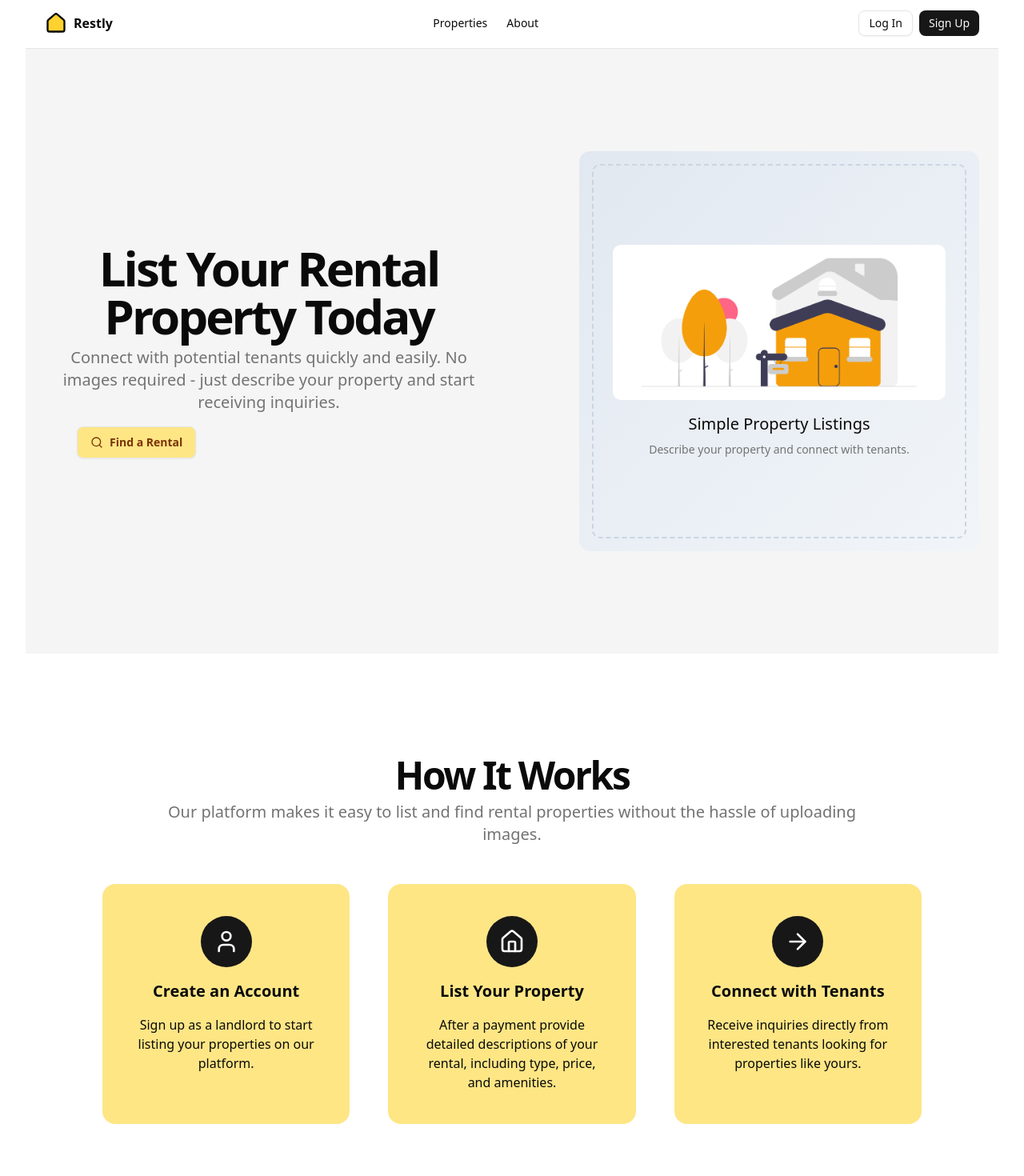
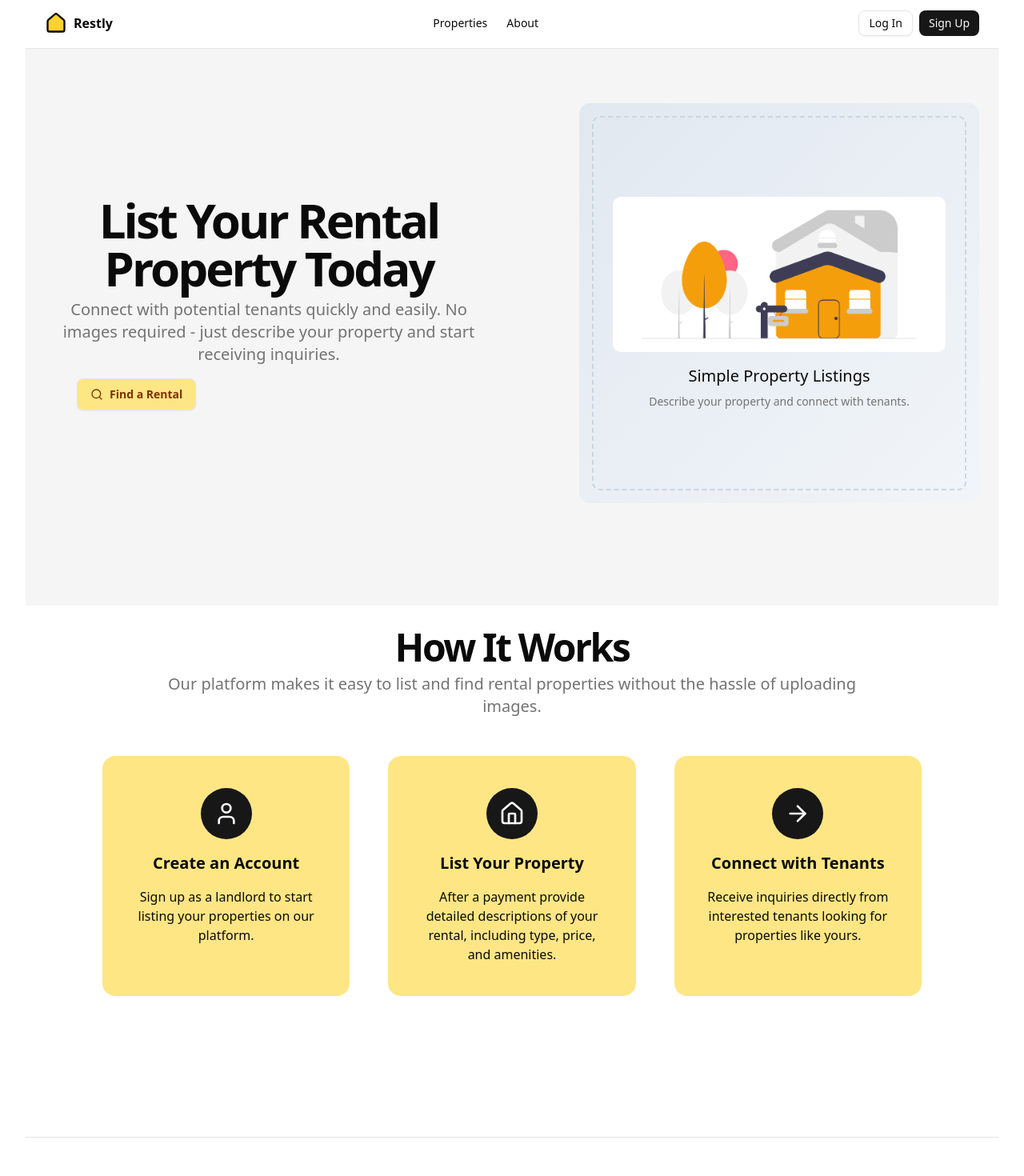
Before and after one commit to whoIsImai/Restly, a React (Vite) app: page / in a window 1280 px wide. Shown: the top 1470 px of the page at 80% size. Built offline with nearby package versions, Linux system fonts and the light colour scheme.

Commit message:
fixed the UI

```diff
--- a/src/pages/Home.tsx
+++ b/src/pages/Home.tsx
@@ -11,7 +11,7 @@ export default function HomePage() {
       <NavBar />
       <main className="flex-1 relative top-[-35px]">
         <section className="w-full py-12 md:py-24 lg:py-32 bg-muted">
-          <div className="container px-4 md:px-6">
+          <div className="container px-4 md:px-6 mt-[-60px]">
             <div className="grid gap-6 lg:grid-cols-2 lg:gap-12 items-center">
               <div className="flex flex-col justify-center space-y-4">
                 <div className="space-y-2">
@@ -48,7 +48,7 @@ export default function HomePage() {
             </div>
           </div>
         </section>
-        <section className="w-full py-12 md:py-24 lg:py-32">
+        <section className="w-full py-12 md:py-24 lg:py-32 mt-[-100px]">
           <div className="container px-4 md:px-6">
             <div className="flex flex-col items-center justify-center space-y-4 text-center">
               <div className="space-y-2">
```
